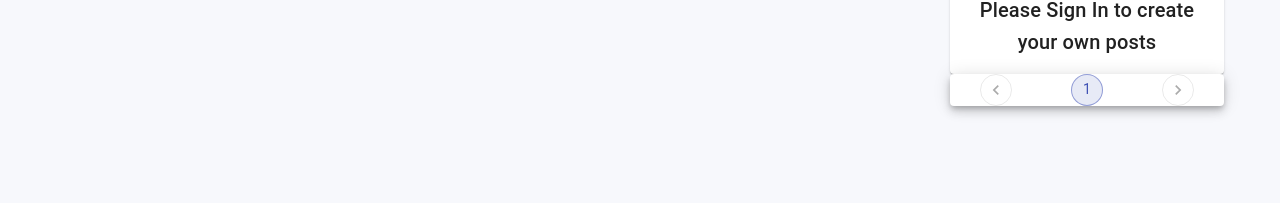
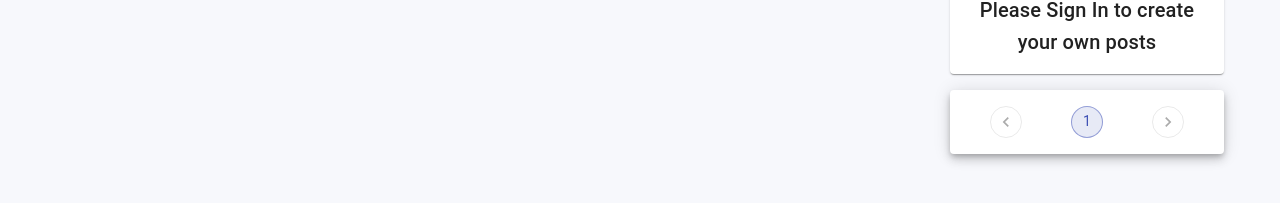
Before and after one commit to alkairis/Memories, a React (Create React App) app in the folder client/: page /posts in a window 1280 px wide. Shown: the part 291-494 px from the top of the page. Built offline with nearby package versions, Linux system fonts and the light colour scheme; no server answers.

Commit message:
pagination improved

```diff
--- a/client/src/Components/Home/Home.jsx
+++ b/client/src/Components/Home/Home.jsx
@@ -59,8 +59,8 @@ const Home = () => {
                                 <Button onClick={searchPost} variant='contained' color='primary'>Search</Button>
                             </AppBar>
                             <Form currentId={currentId} setCurrentId={setCurrentId}/>
-                            <Paper  elevation={6}>
-                                <Paginate page={page} className={classes.pagination}/>
+                            <Paper  elevation={6} className={classes.pagination}>
+                                <Paginate page={page}/>
                             </Paper>
                         </Grid>
 
--- a/client/src/Components/Pagination/Pagination.jsx
+++ b/client/src/Components/Pagination/Pagination.jsx
@@ -22,7 +22,7 @@ const Paginate = ({page}) =>{
             variant="outlined"
             color="primary"
             renderItem={(item)=>(
-                <PaginationItem {...item} component={Link} to={`/post?page=${item.page}`}/>
+                <PaginationItem {...item} component={Link} to={`/posts?page=${item.page}`}/>
             )}
         />
     )
```
